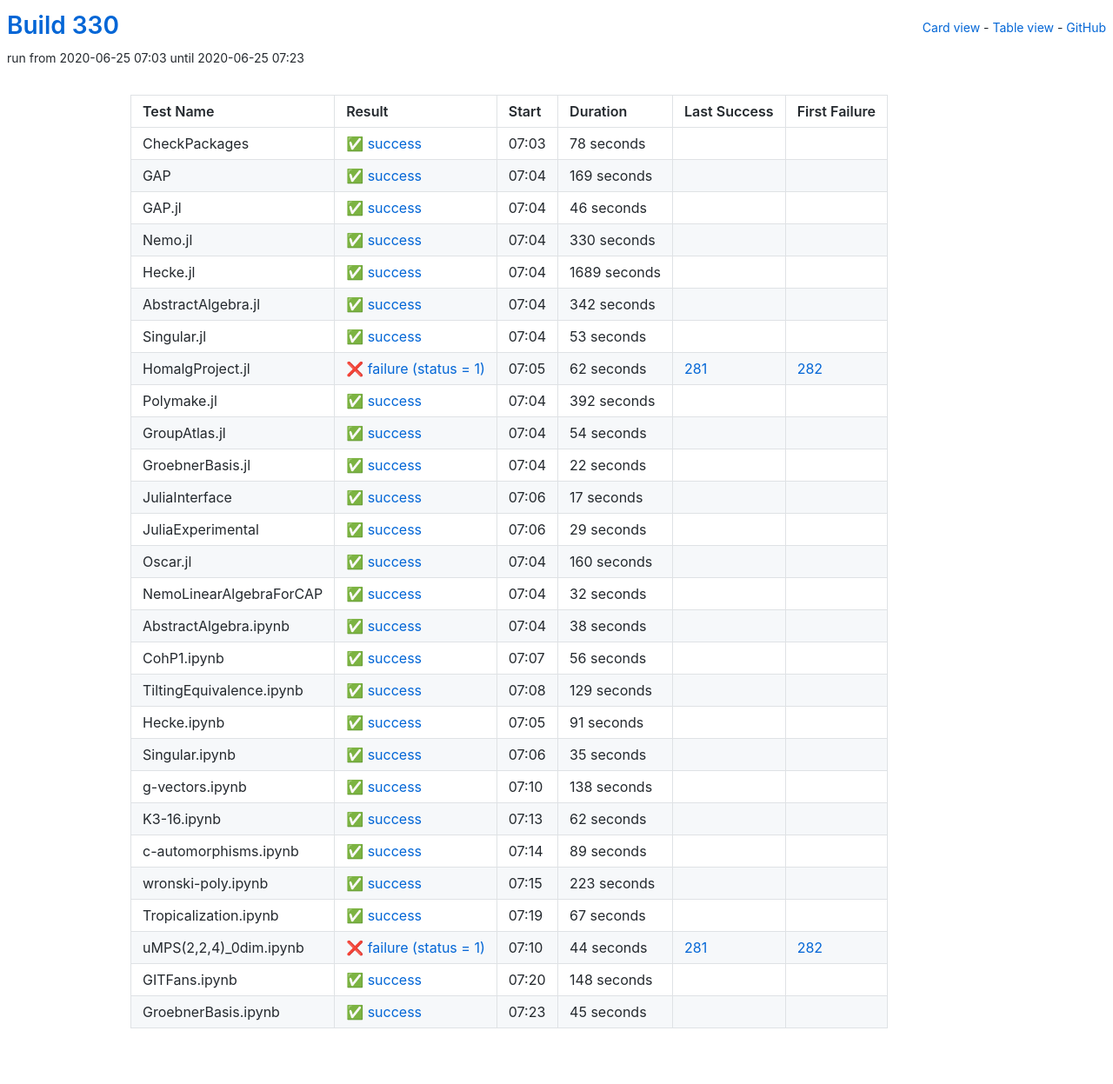
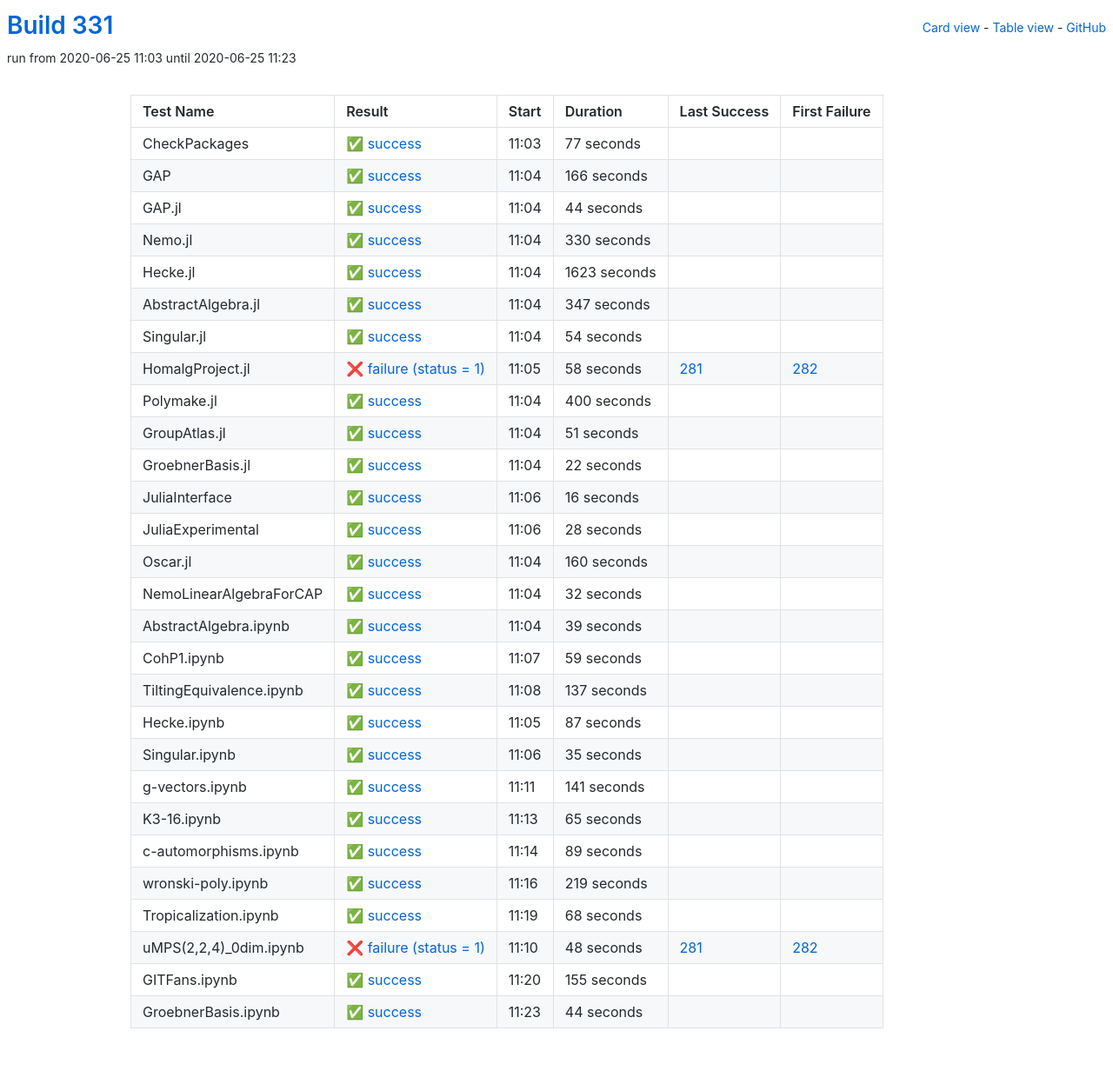
Before and after one commit to oscar-system/oscar-ci-status-stable, a Jekyll site: the page built from table.html, in a window 1280 px wide. Shown: the whole page at 87% size. Built offline with Jekyll 4.4.1, drawn with Linux system fonts in a browser that asks for light colours.

Commit message:
Build #331

```diff
--- a/_data/ci.yml
+++ b/_data/ci.yml
@@ -1,6 +1,6 @@
 ---
-build: 330
-build_url: https://oscarci.mathematik.uni-kl.de/job/oscar-stable/330/
+build: 331
+build_url: https://oscarci.mathematik.uni-kl.de/job/oscar-stable/331/
 job: oscar-stable
 organization: oscar-system
 repo: oscar-ci-status-stable
@@ -8,44 +8,44 @@ repourl: https://github.com/oscar-system/oscar-ci-status-stable
 tests:
 - name: CheckPackages
   id: checkpackages
-  log: https://oscarci.mathematik.uni-kl.de/job/oscar-stable/330/artifact/logs/build-330/CheckPackages.log
-  start: 2020-06-25 07:03
+  log: https://oscarci.mathematik.uni-kl.de/job/oscar-stable/331/artifact/logs/build-331/CheckPackages.log
+  start: 2020-06-25 11:03
   success: true
   exitcode: 0
   status: success
-  duration: 78
+  duration: 77
   last_success: false
   last_success_url:
   first_failure: false
   first_failure_url:
 - name: GAP
   id: gap
-  log: https://oscarci.mathematik.uni-kl.de/job/oscar-stable/330/artifact/logs/build-330/GAP.log
-  start: 2020-06-25 07:04
+  log: https://oscarci.mathematik.uni-kl.de/job/oscar-stable/331/artifact/logs/build-331/GAP.log
+  start: 2020-06-25 11:04
   success: true
   exitcode: 0
   status: success
-  duration: 169
+  duration: 166
   last_success: false
   last_success_url:
   first_failure: false
   first_failure_url:
 - name: GAP.jl
   id: gap-jl
-  log: https://oscarci.mathematik.uni-kl.de/job/oscar-stable/330/artifact/logs/build-330/GAP.jl.log
-  start: 2020-06-25 07:04
+  log: https://oscarci.mathematik.uni-kl.de/job/oscar-stable/331/artifact/logs/build-331/GAP.jl.log
+  start: 2020-06-25 11:04
   success: true
   exitcode: 0
   status: success
-  duration: 46
+  duration: 44
   last_success: false
   last_success_url:
   first_failure: false
   first_failure_url:
 - name: Nemo.jl
   id: nemo-jl
-  log: https://oscarci.mathematik.uni-kl.de/job/oscar-stable/330/artifact/logs/build-330/Nemo.jl.log
-  start: 2020-06-25 07:04
+  log: https://oscarci.mathematik.uni-kl.de/job/oscar-stable/331/artifact/logs/build-331/Nemo.jl.log
+  start: 2020-06-25 11:04
   success: true
   exitcode: 0
   status: success
@@ -56,68 +56,32 @@ tests:
   first_failure_url:
 - name: Hecke.jl
   id: hecke-jl
-  log: https://oscarci.mathematik.uni-kl.de/job/oscar-stable/330/artifact/logs/build-330/Hecke.jl.log
-  start: 2020-06-25 07:04
+  log: https://oscarci.mathematik.uni-kl.de/job/oscar-stable/331/artifact/logs/build-331/Hecke.jl.log
+  start: 2020-06-25 11:04
   success: true
   exitcode: 0
   status: success
-  duration: 1689
+  duration: 1623
   last_success: false
   last_success_url:
   first_failure: false
   first_failure_url:
 - name: AbstractAlgebra.jl
   id: abstractalgebra-jl
-  log: https://oscarci.mathematik.uni-kl.de/job/oscar-stable/330/artifact/logs/build-330/AbstractAlgebra.jl.log
-  start: 2020-06-25 07:04
+  log: https://oscarci.mathematik.uni-kl.de/job/oscar-stable/331/artifact/logs/build-331/AbstractAlgebra.jl.log
+  start: 2020-06-25 11:04
   success: true
   exitcode: 0
   status: success
-  duration: 342
+  duration: 347
   last_success: false
   last_success_url:
   first_failure: false
   first_failure_url:
 - name: Singular.jl
   id: singular-jl
-  log: https://oscarci.mathematik.uni-kl.de/job/oscar-stable/330/artifact/logs/build-330/Singular.jl.log
-  start: 2020-06-25 07:04
-  success: true
-  exitcode: 0
-  status: success
-  duration: 53
-  last_success: false
-  last_success_url:
-  first_failure: false
-  first_failure_url:
-- name: HomalgProject.jl
-  id: homalgproject-jl
-  log: https://oscarci.mathematik.uni-kl.de/job/oscar-stable/330/artifact/logs/build-330/HomalgProject.jl.log
-  start: 2020-06-25 07:05
-  success: false
-  exitcode: 1
-  status: failure
-  duration: 62
-  last_success: 281
-  last_success_url: https://oscarci.mathematik.uni-kl.de/job/oscar-stable/281/
-  first_failure: 282
-  first_failure_url: https://oscarci.mathematik.uni-kl.de/job/oscar-stable/282/
-- name: Polymake.jl
-  id: polymake-jl
-  log: https://oscarci.mathematik.uni-kl.de/job/oscar-stable/330/artifact/logs/build-330/Polymake.jl.log
-  start: 2020-06-25 07:04
-  success: true
-  exitcode: 0
-  status: success
-  duration: 392
-  last_success: false
-  last_success_url:
-  first_failure: false
-  first_failure_url:
-- name: GroupAtlas.jl
-  id: groupatlas-jl
-  log: https://oscarci.mathematik.uni-kl.de/job/oscar-stable/330/artifact/logs/build-330/GroupAtlas.jl.log
-  start: 2020-06-25 07:04
+  log: https://oscarci.mathematik.uni-kl.de/job/oscar-stable/331/artifact/logs/build-331/Singular.jl.log
+  start: 2020-06-25 11:04
   success: true
   exitcode: 0
   status: success
@@ -126,10 +90,46 @@ tests:
   last_success_url:
   first_failure: false
   first_failure_url:
+- name: HomalgProject.jl
+  id: homalgproject-jl
+  log: https://oscarci.mathematik.uni-kl.de/job/oscar-stable/331/artifact/logs/build-331/HomalgProject.jl.log
+  start: 2020-06-25 11:05
+  success: false
+  exitcode: 1
+  status: failure
+  duration: 58
+  last_success: 281
+  last_success_url: https://oscarci.mathematik.uni-kl.de/job/oscar-stable/281/
+  first_failure: 282
+  first_failure_url: https://oscarci.mathematik.uni-kl.de/job/oscar-stable/282/
+- name: Polymake.jl
+  id: polymake-jl
+  log: https://oscarci.mathematik.uni-kl.de/job/oscar-stable/331/artifact/logs/build-331/Polymake.jl.log
+  start: 2020-06-25 11:04
+  success: true
+  exitcode: 0
+  status: success
+  duration: 400
+  last_success: false
+  last_success_url:
+  first_failure: false
+  first_failure_url:
+- name: GroupAtlas.jl
+  id: groupatlas-jl
+  log: https://oscarci.mathematik.uni-kl.de/job/oscar-stable/331/artifact/logs/build-331/GroupAtlas.jl.log
+  start: 2020-06-25 11:04
+  success: true
+  exitcode: 0
+  status: success
+  duration: 51
+  last_success: false
+  last_success_url:
+  first_failure: false
+  first_failure_url:
 - name: GroebnerBasis.jl
   id: groebnerbasis-jl
-  log: https://oscarci.mathematik.uni-kl.de/job/oscar-stable/330/artifact/logs/build-330/GroebnerBasis.jl.log
-  start: 2020-06-25 07:04
+  log: https://oscarci.mathematik.uni-kl.de/job/oscar-stable/331/artifact/logs/build-331/GroebnerBasis.jl.log
+  start: 2020-06-25 11:04
   success: true
   exitcode: 0
   status: success
@@ -140,32 +140,32 @@ tests:
   first_failure_url:
 - name: JuliaInterface
   id: juliainterface
-  log: https://oscarci.mathematik.uni-kl.de/job/oscar-stable/330/artifact/logs/build-330/JuliaInterface.log
-  start: 2020-06-25 07:06
+  log: https://oscarci.mathematik.uni-kl.de/job/oscar-stable/331/artifact/logs/build-331/JuliaInterface.log
+  start: 2020-06-25 11:06
   success: true
   exitcode: 0
   status: success
-  duration: 17
+  duration: 16
   last_success: false
   last_success_url:
   first_failure: false
   first_failure_url:
 - name: JuliaExperimental
   id: juliaexperimental
-  log: https://oscarci.mathematik.uni-kl.de/job/oscar-stable/330/artifact/logs/build-330/JuliaExperimental.log
-  start: 2020-06-25 07:06
+  log: https://oscarci.mathematik.uni-kl.de/job/oscar-stable/331/artifact/logs/build-331/JuliaExperimental.log
+  start: 2020-06-25 11:06
   success: true
   exitcode: 0
   status: success
-  duration: 29
+  duration: 28
   last_success: false
   last_success_url:
   first_failure: false
   first_failure_url:
 - name: Oscar.jl
   id: oscar-jl
-  log: https://oscarci.mathematik.uni-kl.de/job/oscar-stable/330/artifact/logs/build-330/Oscar.jl.log
-  start: 2020-06-25 07:04
+  log: https://oscarci.mathematik.uni-kl.de/job/oscar-stable/331/artifact/logs/build-331/Oscar.jl.log
+  start: 2020-06-25 11:04
   success: true
   exitcode: 0
   status: success
@@ -176,8 +176,8 @@ tests:
   first_failure_url:
 - name: NemoLinearAlgebraForCAP
   id: nemolinearalgebraforcap
-  log: https://oscarci.mathematik.uni-kl.de/job/oscar-stable/330/artifact/logs/build-330/NemoLinearAlgebraForCAP.log
-  start: 2020-06-25 07:04
+  log: https://oscarci.mathematik.uni-kl.de/job/oscar-stable/331/artifact/logs/build-331/NemoLinearAlgebraForCAP.log
+  start: 2020-06-25 11:04
   success: true
   exitcode: 0
   status: success
@@ -188,56 +188,56 @@ tests:
   first_failure_url:
 - name: AbstractAlgebra.ipynb
   id: abstractalgebra-ipynb
-  log: https://oscarci.mathematik.uni-kl.de/job/oscar-stable/330/artifact/logs/build-330/AbstractAlgebra.ipynb.log
-  start: 2020-06-25 07:04
+  log: https://oscarci.mathematik.uni-kl.de/job/oscar-stable/331/artifact/logs/build-331/AbstractAlgebra.ipynb.log
+  start: 2020-06-25 11:04
   success: true
   exitcode: 0
   status: success
-  duration: 38
+  duration: 39
   last_success: false
   last_success_url:
   first_failure: false
   first_failure_url:
 - name: CohP1.ipynb
   id: cohp1-ipynb
-  log: https://oscarci.mathematik.uni-kl.de/job/oscar-stable/330/artifact/logs/build-330/CohP1.ipynb.log
-  start: 2020-06-25 07:07
+  log: https://oscarci.mathematik.uni-kl.de/job/oscar-stable/331/artifact/logs/build-331/CohP1.ipynb.log
+  start: 2020-06-25 11:07
   success: true
   exitcode: 0
   status: success
-  duration: 56
+  duration: 59
   last_success: false
   last_success_url:
   first_failure: false
   first_failure_url:
 - name: TiltingEquivalence.ipynb
   id: tiltingequivalence-ipynb
-  log: https://oscarci.mathematik.uni-kl.de/job/oscar-stable/330/artifact/logs/build-330/TiltingEquivalence.ipynb.log
-  start: 2020-06-25 07:08
+  log: https://oscarci.mathematik.uni-kl.de/job/oscar-stable/331/artifact/logs/build-331/TiltingEquivalence.ipynb.log
+  start: 2020-06-25 11:08
   success: true
   exitcode: 0
   status: success
-  duration: 129
+  duration: 137
   last_success: false
   last_success_url:
   first_failure: false
   first_failure_url:
 - name: Hecke.ipynb
   id: hecke-ipynb
-  log: https://oscarci.mathematik.uni-kl.de/job/oscar-stable/330/artifact/logs/build-330/Hecke.ipynb.log
-  start: 2020-06-25 07:05
+  log: https://oscarci.mathematik.uni-kl.de/job/oscar-stable/331/artifact/logs/build-331/Hecke.ipynb.log
+  start: 2020-06-25 11:05
   success: true
   exitcode: 0
   status: success
-  duration: 91
+  duration: 87
   last_success: false
   last_success_url:
   first_failure: false
   first_failure_url:
 - name: Singular.ipynb
   id: singular-ipynb
-  log: https://oscarci.mathematik.uni-kl.de/job/oscar-stable/330/artifact/logs/build-330/Singular.ipynb.log
-  start: 2020-06-25 07:06
+  log: https://oscarci.mathematik.uni-kl.de/job/oscar-stable/331/artifact/logs/build-331/Singular.ipynb.log
+  start: 2020-06-25 11:06
   success: true
   exitcode: 0
   status: success
@@ -248,32 +248,32 @@ tests:
   first_failure_url:
 - name: g-vectors.ipynb
   id: g-vectors-ipynb
-  log: https://oscarci.mathematik.uni-kl.de/job/oscar-stable/330/artifact/logs/build-330/g-vectors.ipynb.log
-  start: 2020-06-25 07:10
+  log: https://oscarci.mathematik.uni-kl.de/job/oscar-stable/331/artifact/logs/build-331/g-vectors.ipynb.log
+  start: 2020-06-25 11:11
   success: true
   exitcode: 0
   status: success
-  duration: 138
+  duration: 141
   last_success: false
   last_success_url:
   first_failure: false
   first_failure_url:
 - name: K3-16.ipynb
   id: k3-16-ipynb
-  log: https://oscarci.mathematik.uni-kl.de/job/oscar-stable/330/artifact/logs/build-330/K3-16.ipynb.log
-  start: 2020-06-25 07:13
+  log: https://oscarci.mathematik.uni-kl.de/job/oscar-stable/331/artifact/logs/build-331/K3-16.ipynb.log
+  start: 2020-06-25 11:13
   success: true
   exitcode: 0
   status: success
-  duration: 62
+  duration: 65
   last_success: false
   last_success_url:
   first_failure: false
   first_failure_url:
 - name: c-automorphisms.ipynb
   id: c-automorphisms-ipynb
-  log: https://oscarci.mathematik.uni-kl.de/job/oscar-stable/330/artifact/logs/build-330/c-automorphisms.ipynb.log
-  start: 2020-06-25 07:14
+  log: https://oscarci.mathematik.uni-kl.de/job/oscar-stable/331/artifact/logs/build-331/c-automorphisms.ipynb.log
+  start: 2020-06-25 11:14
   success: true
   exitcode: 0
   status: success
@@ -284,60 +284,60 @@ tests:
   first_failure_url:
 - name: wronski-poly.ipynb
   id: wronski-poly-ipynb
-  log: https://oscarci.mathematik.uni-kl.de/job/oscar-stable/330/artifact/logs/build-330/wronski-poly.ipynb.log
-  start: 2020-06-25 07:15
+  log: https://oscarci.mathematik.uni-kl.de/job/oscar-stable/331/artifact/logs/build-331/wronski-poly.ipynb.log
+  start: 2020-06-25 11:16
   success: true
   exitcode: 0
   status: success
-  duration: 223
+  duration: 219
   last_success: false
   last_success_url:
   first_failure: false
   first_failure_url:
 - name: Tropicalization.ipynb
   id: tropicalization-ipynb
-  log: https://oscarci.mathematik.uni-kl.de/job/oscar-stable/330/artifact/logs/build-330/Tropicalization.ipynb.log
-  start: 2020-06-25 07:19
+  log: https://oscarci.mathematik.uni-kl.de/job/oscar-stable/331/artifact/logs/build-331/Tropicalization.ipynb.log
+  start: 2020-06-25 11:19
   success: true
   exitcode: 0
   status: success
-  duration: 67
+  duration: 68
   last_success: false
   last_success_url:
   first_failure: false
   first_failure_url:
 - name: uMPS(2,2,4)_0dim.ipynb
   id: umps-2-2-4-0dim-ipynb
-  log: https://oscarci.mathematik.uni-kl.de/job/oscar-stable/330/artifact/logs/build-330/uMPS-2-2-4-_0dim.ipynb.log
-  start: 2020-06-25 07:10
+  log: https://oscarci.mathematik.uni-kl.de/job/oscar-stable/331/artifact/logs/build-331/uMPS-2-2-4-_0dim.ipynb.log
+  start: 2020-06-25 11:10
   success: false
   exitcode: 1
   status: failure
-  duration: 44
+  duration: 48
   last_success: 281
   last_success_url: https://oscarci.mathematik.uni-kl.de/job/oscar-stable/281/
   first_failure: 282
   first_failure_url: https://oscarci.mathematik.uni-kl.de/job/oscar-stable/282/
 - name: GITFans.ipynb
   id: gitfans-ipynb
-  log: https://oscarci.mathematik.uni-kl.de/job/oscar-stable/330/artifact/logs/build-330/GITFans.ipynb.log
-  start: 2020-06-25 07:20
+  log: https://oscarci.mathematik.uni-kl.de/job/oscar-stable/331/artifact/logs/build-331/GITFans.ipynb.log
+  start: 2020-06-25 11:20
   success: true
   exitcode: 0
   status: success
-  duration: 148
+  duration: 155
   last_success: false
   last_success_url:
   first_failure: false
   first_failure_url:
 - name: GroebnerBasis.ipynb
   id: groebnerbasis-ipynb
-  log: https://oscarci.mathematik.uni-kl.de/job/oscar-stable/330/artifact/logs/build-330/GroebnerBasis.ipynb.log
-  start: 2020-06-25 07:23
+  log: https://oscarci.mathematik.uni-kl.de/job/oscar-stable/331/artifact/logs/build-331/GroebnerBasis.ipynb.log
+  start: 2020-06-25 11:23
   success: true
   exitcode: 0
   status: success
-  duration: 45
+  duration: 44
   last_success: false
   last_success_url:
   first_failure: false
```
Also changed, not shown: README.md.
